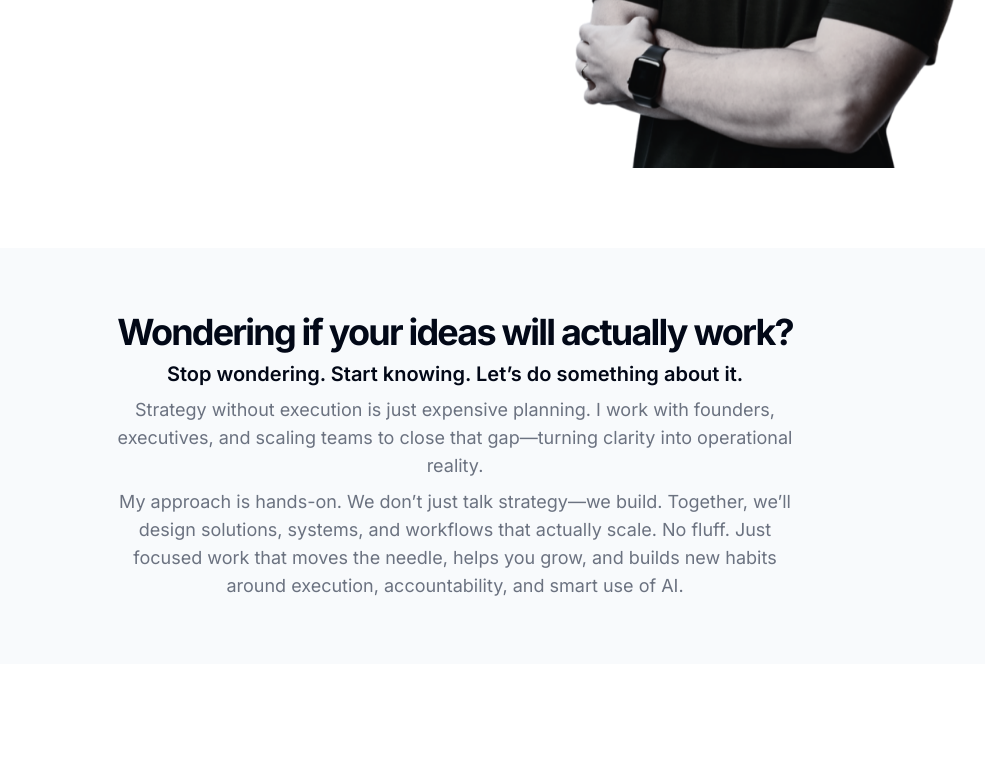
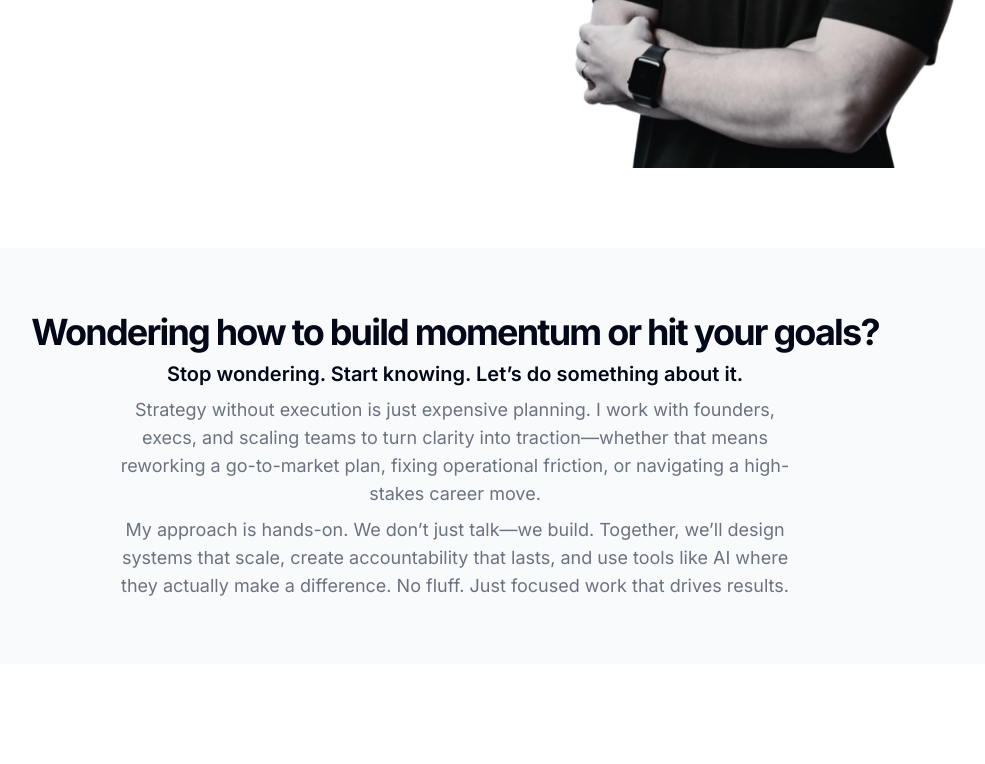
Before and after one commit to t0mmyhammy/tomhamiltonme, a Next.js app: page / in a window 1280 px wide. Shown: the part 577-1341 px from the top of the page, without its empty margins (185-1170 px from the left). Built offline with nearby package versions, Linux system fonts and the light colour scheme.

Commit message:
Update homepage copy

```diff
--- a/app/page.tsx
+++ b/app/page.tsx
@@ -51,19 +51,17 @@ export default function Home() {
           <div className="flex flex-col items-center space-y-4 text-center">
             <div className="space-y-2 max-w-4xl mx-auto">
               <h2 className="text-2xl font-bold tracking-tighter sm:text-3xl md:text-4xl">
-                Wondering if your ideas will actually work?
+                Wondering how to build momentum or hit your goals?
               </h2>
               <p className="mx-auto max-w-[700px] text-xl font-semibold mt-6">
                 Stop wondering. Start knowing. Let&rsquo;s do something about it.
               </p>
               <p className="mx-auto max-w-[700px] text-gray-500 md:text-lg mt-4">
-                Strategy without execution is just expensive planning. I work with founders, executives, and scaling
-                teams to close that gap—turning clarity into operational reality.
+                Strategy without execution is just expensive planning. I work with founders, execs, and scaling
+                teams to turn clarity into traction—whether that means reworking a go-to-market plan, fixing operational friction, or navigating a high-stakes career move.
               </p>
               <p className="mx-auto max-w-[700px] text-gray-500 md:text-lg mt-4">
-                My approach is hands-on. We don&rsquo;t just talk strategy—we build. Together, we&rsquo;ll design solutions,
-                systems, and workflows that actually scale. No fluff. Just focused work that moves the needle, helps you
-                grow, and builds new habits around execution, accountability, and smart use of AI.
+                My approach is hands-on. We don&rsquo;t just talk—we build. Together, we&rsquo;ll design systems that scale, create accountability that lasts, and use tools like AI where they actually make a difference. No fluff. Just focused work that drives results.
               </p>
             </div>
           </div>
```
